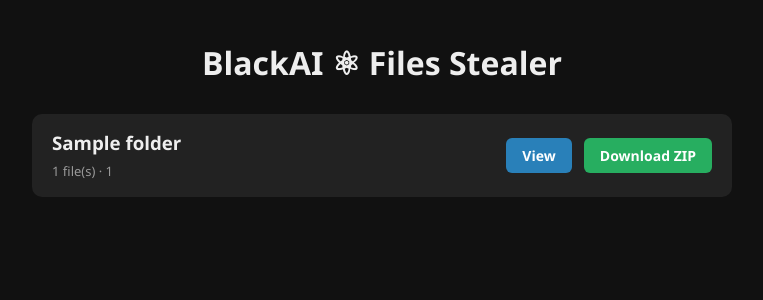
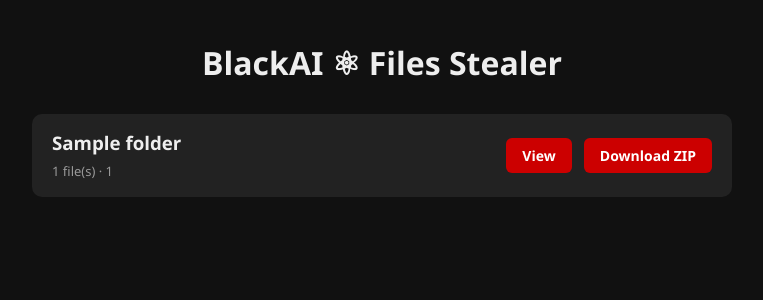
Before and after one commit to blackglobeco/bl4ckFLS, a Flask app: template templates/files.html in a window 1280 px wide. Shown: the top 300 px of the page, without its empty margins (258-1021 px from the left). Run offline with Flask 3, Linux system fonts and the light colour scheme; the template is opened without the code that fills it: most values are stand-ins (such as "Sample title", 1, 10 or a date in 2020).

Commit message:
Update files.html

```diff
--- a/templates/files.html
+++ b/templates/files.html
@@ -46,15 +46,15 @@
             margin-left: 8px;
         }
         .btn-view {
-            background: #2980b9;
+            background: #cc0000;
             color: white;
         }
         .btn-zip {
-            background: #27ae60;
+            background: #cc0000;
             color: white;
         }
-        .btn-view:hover { background: #2471a3; }
-        .btn-zip:hover { background: #219150; }
+        .btn-view:hover { background: #cc0000; }
+        .btn-zip:hover { background: #cc0000; }
         .empty {
             text-align: center;
             color: #777;
```
